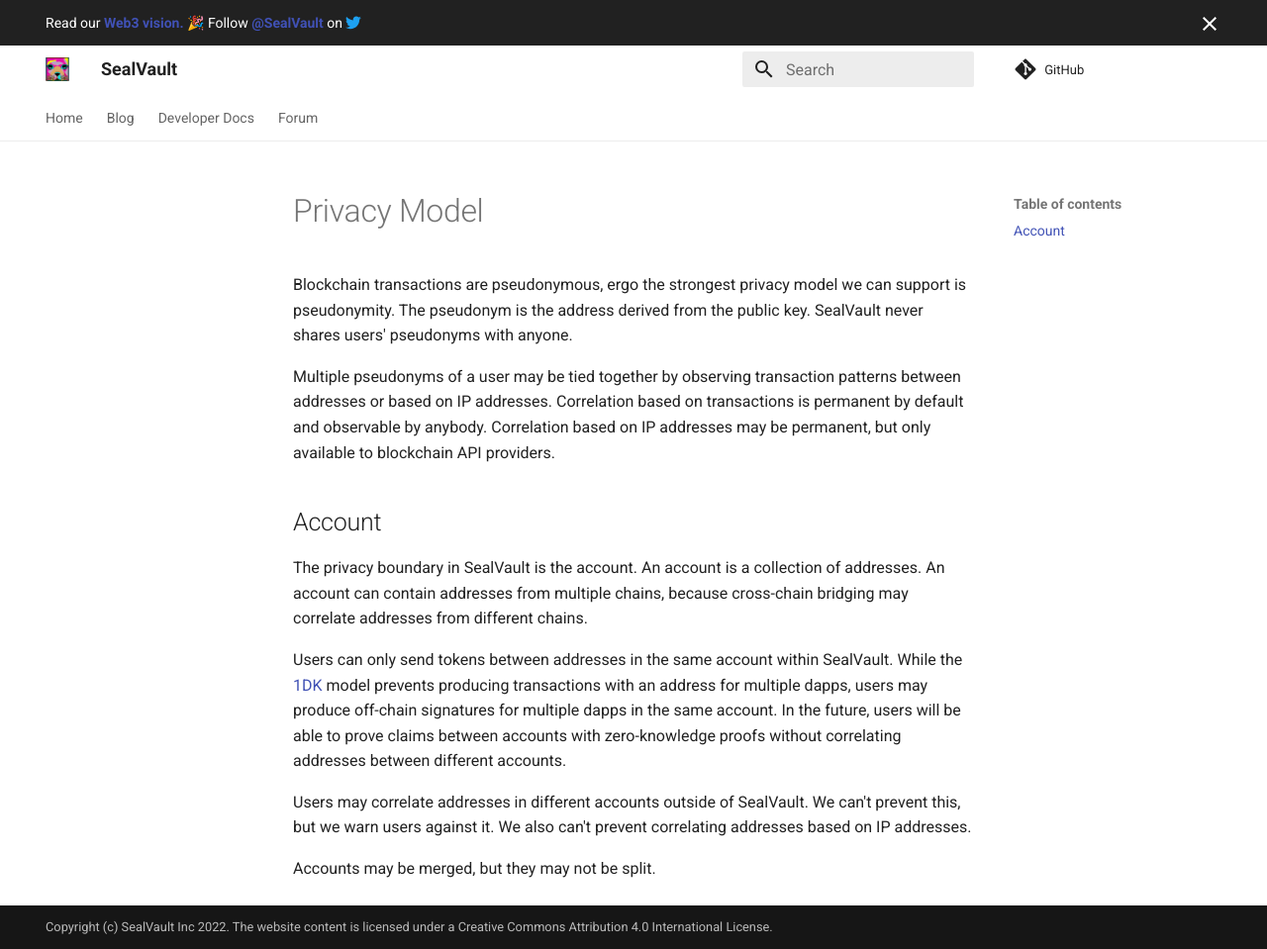
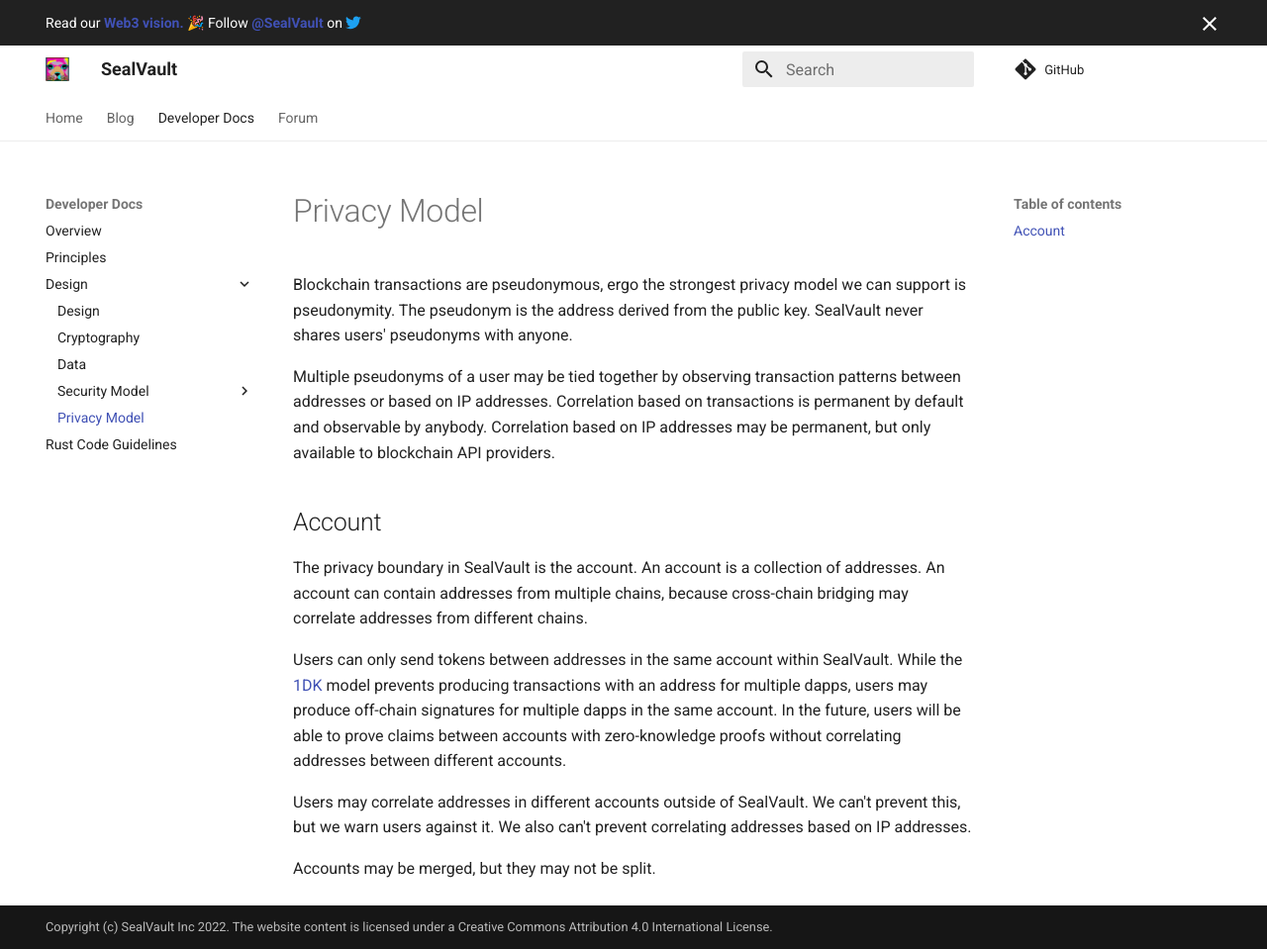
Before and after one commit to sealvault/sealvault, an MkDocs documentation site: the page built from website/src/dev-docs/design/privacy-model.md, in a window 1280 px wide and 959 px high. Shown: the whole window at 99% size. Built offline with MkDocs 1.6.1 and Material for MkDocs 9.7.7, drawn with Linux system fonts in a browser that asks for light colours; comment, search, counter and statistics services are not loaded; part of the change alters nothing that is shown.

Commit message:
Fix nav link on website

```diff
--- a/website/mkdocs.yml
+++ b/website/mkdocs.yml
@@ -66,6 +66,6 @@ nav:
             - Attack Tree: dev-docs/design/attack-tree.md
             - One-Dapp-per-Key: dev-docs/design/one-dapp-per-key.md
             - Data-Flow Diagrams: dev-docs/design/data-flow.md
-          - Privacy Model: dev-docs/design/privacy.md-model.md
+          - Privacy Model: dev-docs/design/privacy-model.md
       - Rust Code Guidelines: dev-docs/rust.md
   - Forum: https://forum.sealvault.org
```
